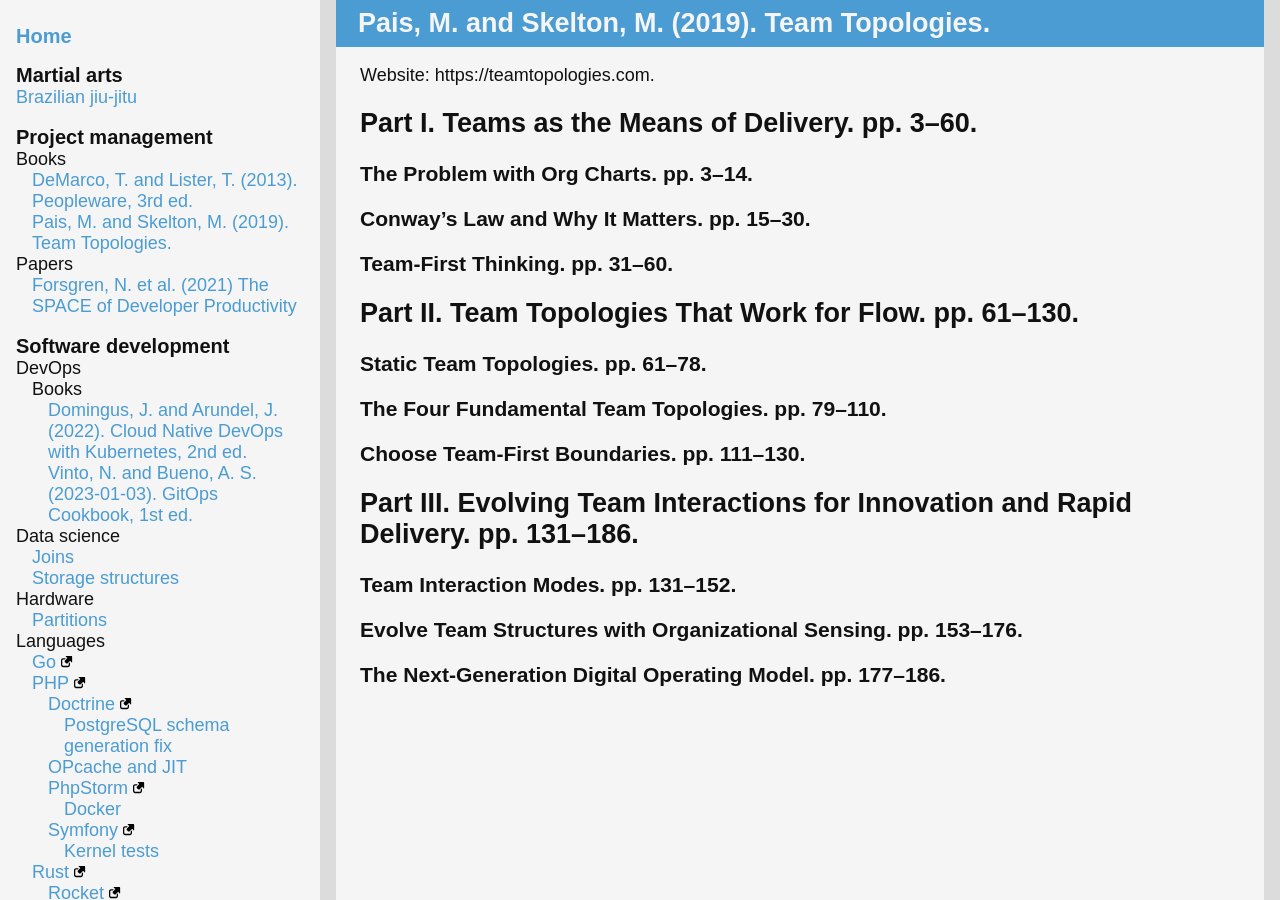
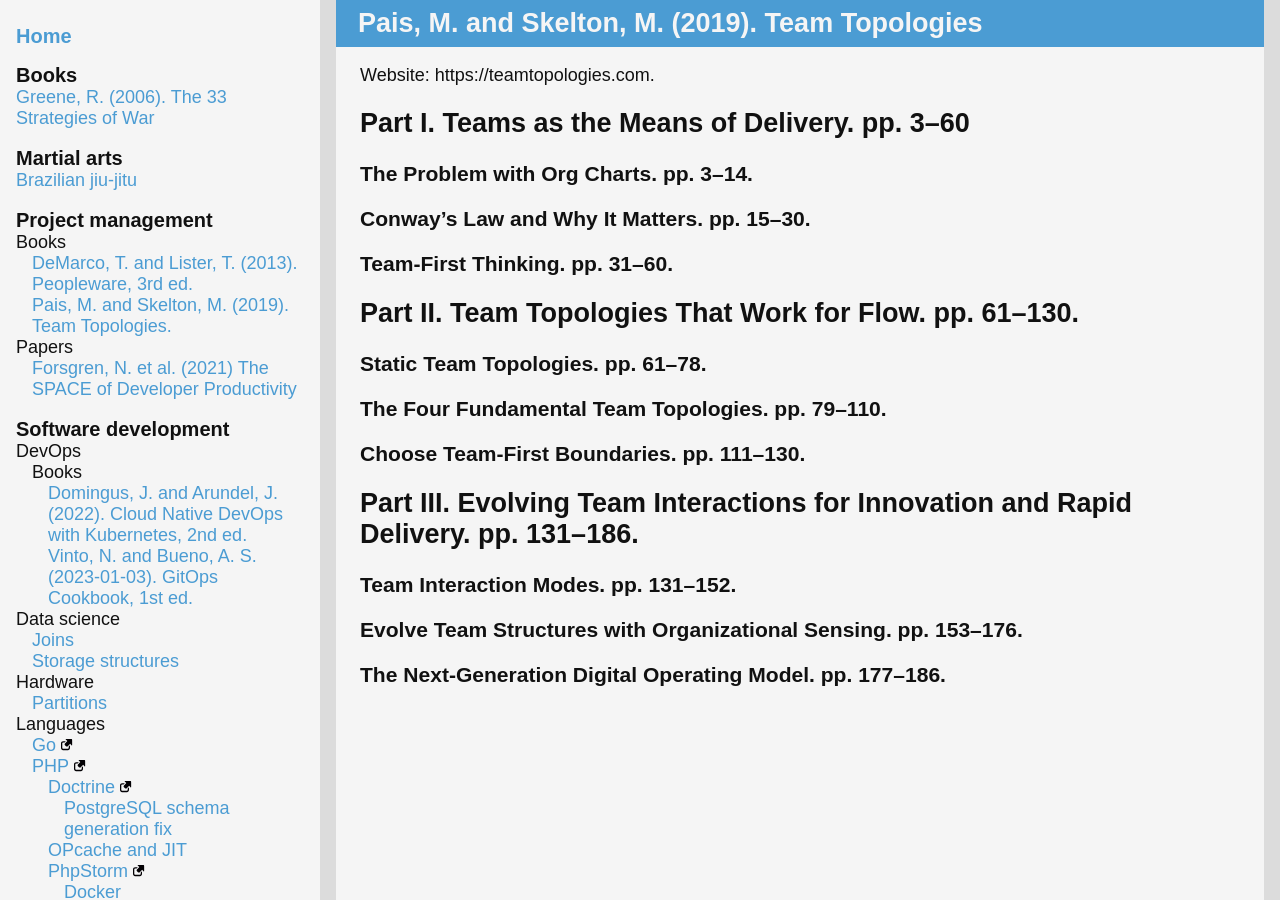
Before and after one commit to ganiulis/personal-notes, a Jekyll site: the page built from project-management/books/team-topologies.md, in a window 1280 px wide and 900 px high. Built offline with Jekyll 4.4.1, drawn with Linux system fonts in a browser that asks for light colours; our own code applies the rules of GitHub Pages for plain Markdown files.

Commit message:
feat: Notes

```diff
--- a/_data/navigation.yaml
+++ b/_data/navigation.yaml
@@ -1,4 +1,9 @@
 items:
+  - title: Books
+    path: books
+    items:
+      - title: Greene, R. (2006). The 33 Strategies of War
+        path: 33-strategies-of-war
   - title: Martial arts
     path: martial-arts
     items:
--- a/project-management/books/team-topologies.md
+++ b/project-management/books/team-topologies.md
@@ -2,11 +2,11 @@
 layout: default
 ---
 
-# Pais, M. and Skelton, M. (2019). Team Topologies.
+# Pais, M. and Skelton, M. (2019). Team Topologies
 
 Website: https://teamtopologies.com.
 
-## Part I. Teams as the Means of Delivery. pp. 3–60.
+## Part I. Teams as the Means of Delivery. pp. 3–60
 
 ### The Problem with Org Charts. pp. 3–14.
 
```
Also changed, not shown: books/33-strategies-of-war.md (+1 -1 lines).
